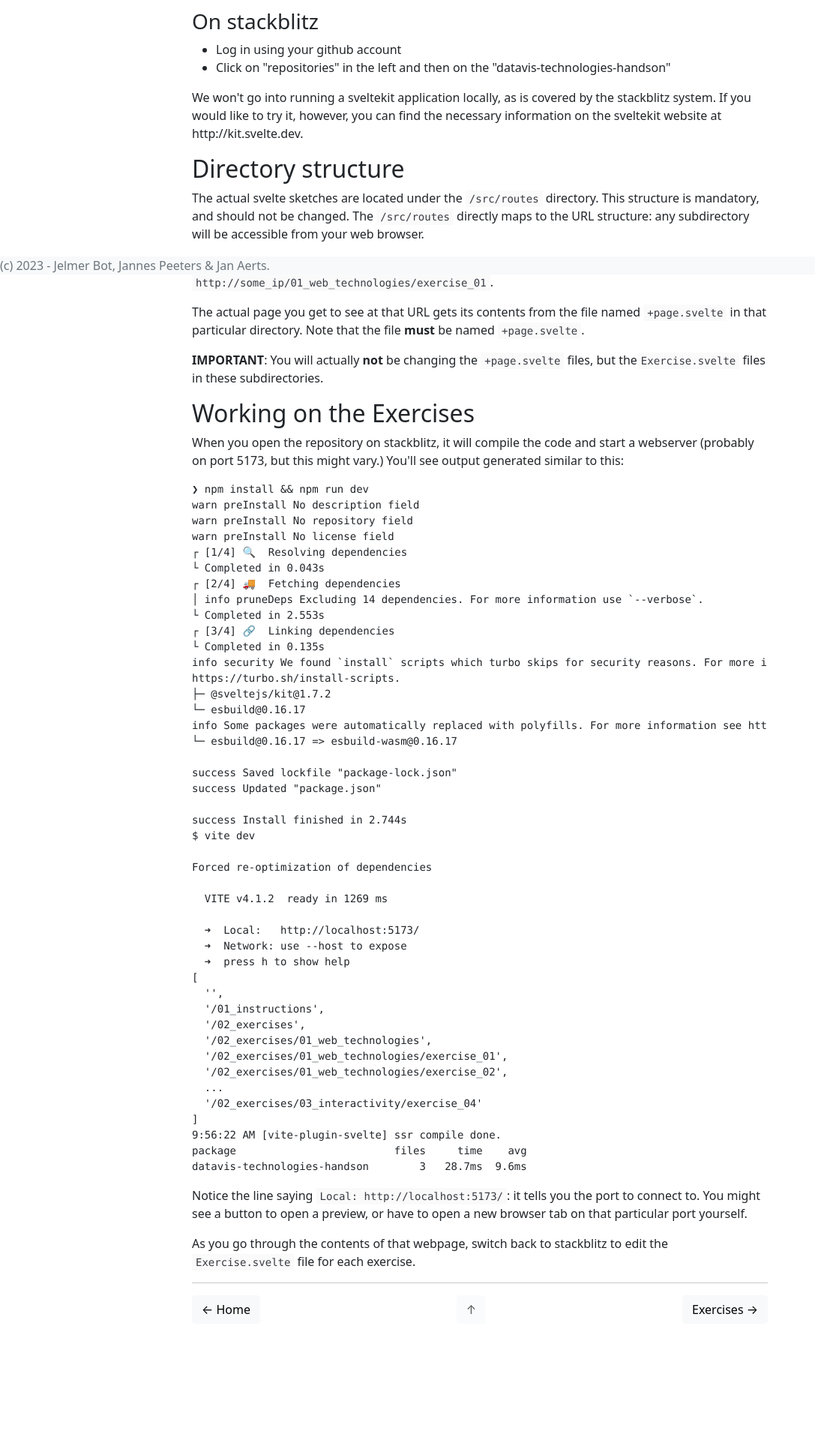
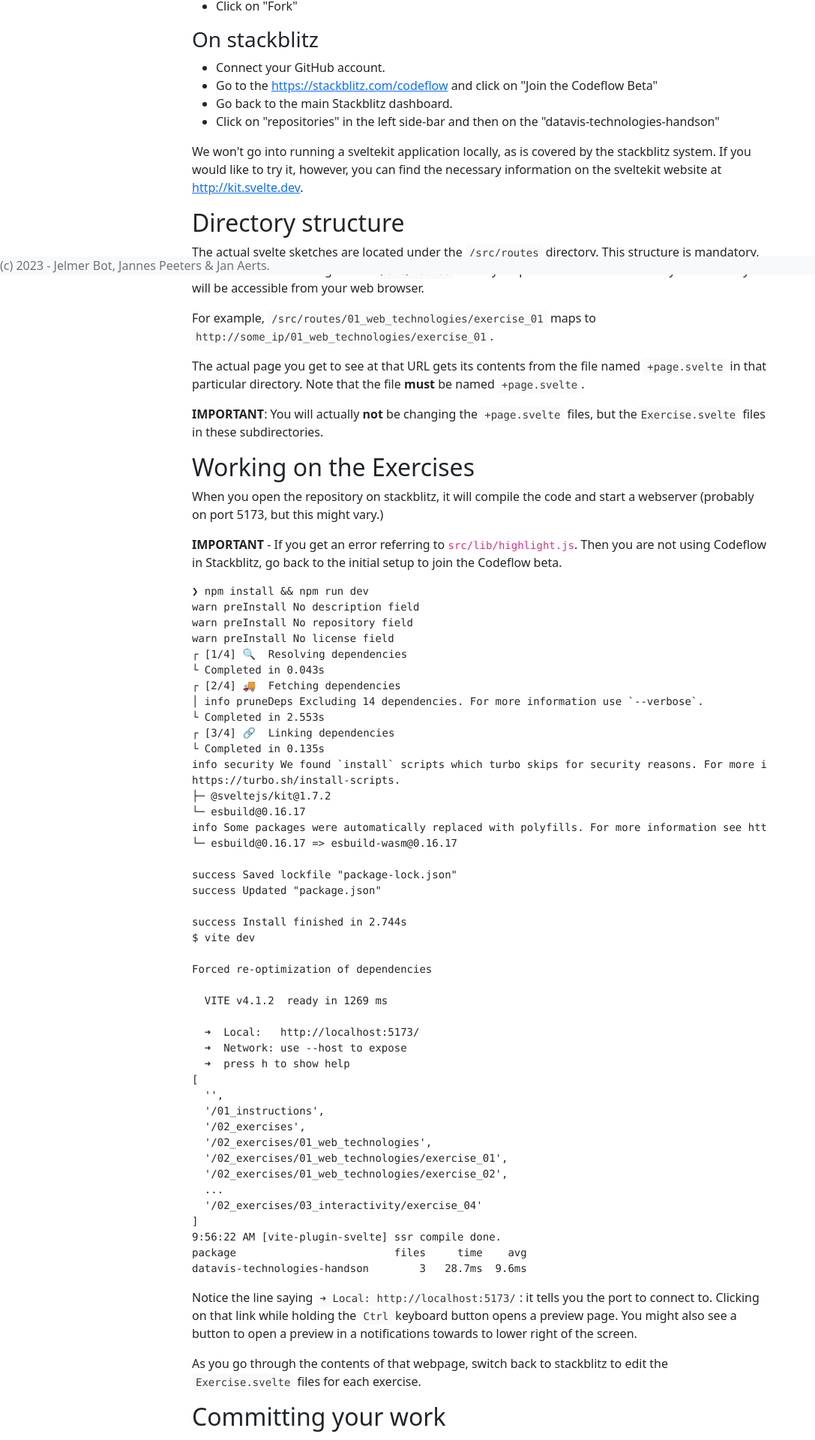
Before and after one commit to vda-lab/datavis-technologies-handson, a SvelteKit app: page /01_instructions in a window 1280 px wide. Shown: the part 434-2354 px from the top of the page at 75% size, without its empty margins (0-1087 px from the left). Before the commit the page ends 2249 px from the top, so only its background shows below. Built offline with nearby package versions, Linux system fonts and the light colour scheme; what highlightjs-svelte would draw is missing.

Commit message:
Instructions for codeflow

```diff
--- a/src/routes/01_instructions/+page.svelte
+++ b/src/routes/01_instructions/+page.svelte
@@ -3,6 +3,8 @@
 </script>
 
 <h1>Instructions</h1>
+This document explains how to get started with the exercises on this website.
+
 <h2 id="initial_setup">Initial Setup</h2>
 <p>
   You'll have to create an account on github (<a
@@ -35,9 +37,18 @@
 
 <h3>On stackblitz</h3>
 <ul>
-  <li>Log in using your github account</li>
+  <li>Connect your GitHub account.</li>
   <li>
-    Click on "repositories" in the left and then on the
+    Go to the <a
+      target="_blank"
+      rel="noreferrer"
+      class="link-primary"
+      href="https://stackblitz.com/codeflow">https://stackblitz.com/codeflow</a
+    > and click on "Join the Codeflow Beta"
+  </li>
+  <li>Go back to the main Stackblitz dashboard.</li>
+  <li>
+    Click on "repositories" in the left side-bar and then on the
     "datavis-technologies-handson"
   </li>
 </ul>
@@ -45,7 +56,12 @@
 <p>
   We won't go into running a sveltekit application locally, as is covered by the
   stackblitz system. If you would like to try it, however, you can find the
-  necessary information on the sveltekit website at http://kit.svelte.dev.
+  necessary information on the sveltekit website at <a
+    target="_blank"
+    rel="noreferrer"
+    class="link-primary"
+    href="http://kit.svelte.dev">http://kit.svelte.dev</a
+  >.
 </p>
 
 <h2 id="directory_structure">Directory structure</h2>
@@ -76,8 +92,13 @@
 <h2 id="working_on_exercise">Working on the Exercises</h2>
 <p>
   When you open the repository on stackblitz, it will compile the code and start
-  a webserver (probably on port 5173, but this might vary.) You'll see output
-  generated similar to this:
+  a webserver (probably on port 5173, but this might vary.)
+</p>
+
+<p>
+  <b>IMPORTANT</b> - If you get an error referring to
+  <code>src/lib/highlight.js</code>. Then you are not using Codeflow in
+  Stackblitz, go back to the initial setup to join the Codeflow beta.
 </p>
 
 <pre>❯ npm install && npm run dev
@@ -126,14 +147,25 @@ package                         files     time    avg
 datavis-technologies-handson        3   28.7ms  9.6ms</pre>
 
 <p>
-  Notice the line saying <CC code="Local: http://localhost:5173/" />: it tells
-  you the port to connect to. You might see a button to open a preview, or have
-  to open a new browser tab on that particular port yourself.
+  Notice the line saying <CC code="➜  Local: http://localhost:5173/" />: it
+  tells you the port to connect to. Clicking on that link while holding the
+  <CC code="Ctrl" /> keyboard button opens a preview page. You might also see a button
+  to open a preview in a notifications towards to lower right of the screen.
 </p>
 
 <p>
   As you go through the contents of that webpage, switch back to stackblitz to
-  edit the <CC code="Exercise.svelte" /> file for each exercise.
+  edit the <CC code="Exercise.svelte" /> files for each exercise.
 </p>
 
+<h2 id="directory_structure">Committing your work</h2>
+
+Before you close stackblitz, you have to save yourwork. To do that, click the
+source control button in the left side bar (the one below the search icon).
+Within that menu, you will see a tab labelled "SOURCE CONTROL". Within that tab
+files with changes are grouped together under a header "Changes". When you hover
+over that header, a "+" appears. Click that "+" to stage all changes. Then, fill
+in a message in the message block and click the "Commit & Push" button to save
+your work.
+
 <!-- Navigation added by layout -->
```
